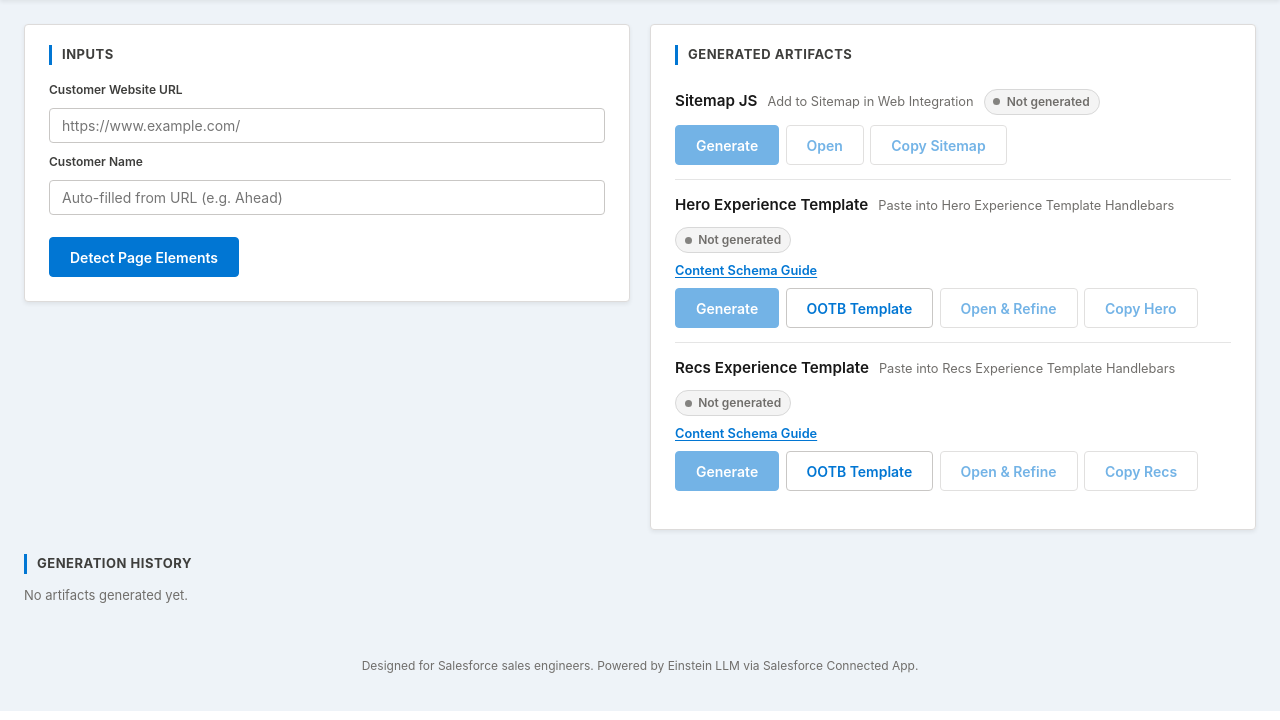
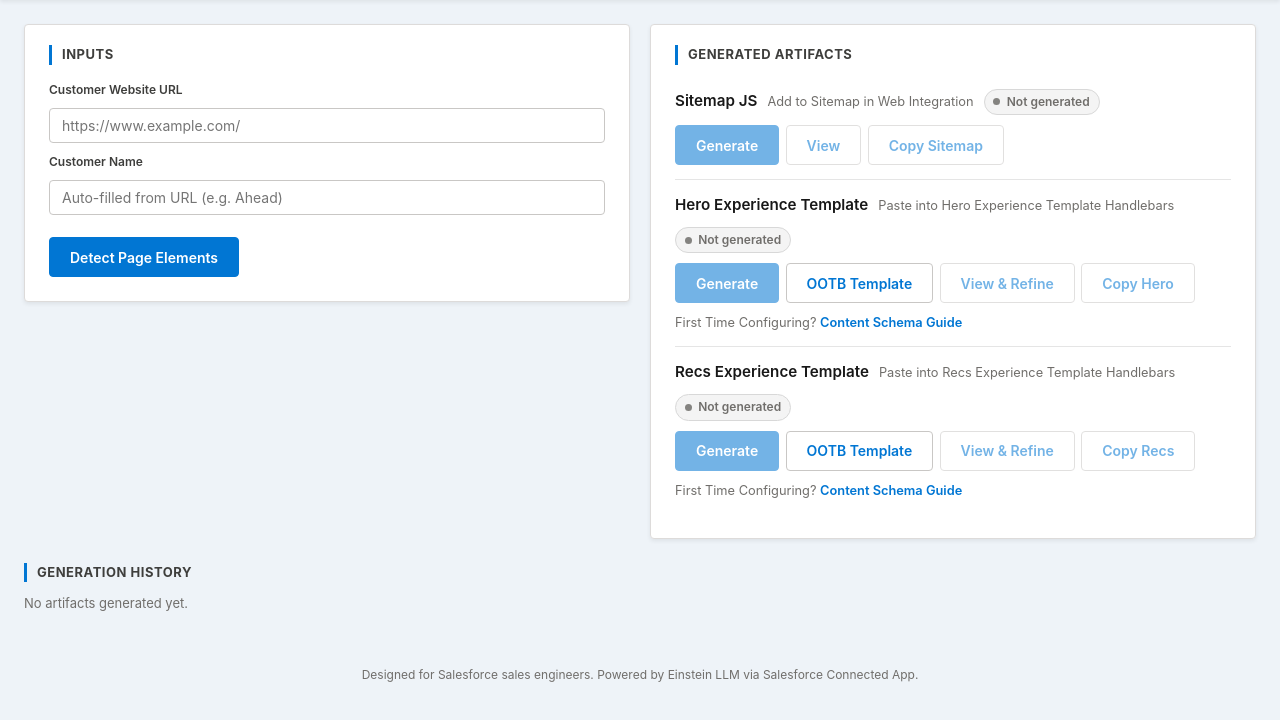
Before and after one commit to porziorobe/Salesforce-Personalization-Sitemap2.0-Dev, a Flask app: page / in a window 1280 px wide. Shown: the part 128-848 px from the top of the page. Run offline with Flask 3, Linux system fonts and the light colour scheme.

Commit message:
UX polish: label tweaks, schema guide repositioned below buttons
- Extracting styles -> Extracting brand styles
- Open & Refine -> View & Refine; Sitemap Open -> View
- Content Schema Guide moved below buttons with 'First Time Configuring?' prefix, underline removed

Co-Authored-By: Claude Sonnet 4.6 <noreply@anthropic.com>

```diff
--- a/static/style.css
+++ b/static/style.css
@@ -151,8 +151,9 @@ body.modal-open { overflow: hidden; }
 .modal-tab.is-active { color: var(--sf-blue-dark); border-bottom-color: var(--sf-blue-dark); font-weight: 600; }
 .modal-tab-panel[hidden] { display: none; }
 
-.schema-guide-link { background: none; border: none; padding: 0; font-family: var(--font-stack); font-size: 0.8rem; font-weight: 600; color: var(--sf-blue); cursor: pointer; text-decoration: underline; text-underline-offset: 2px; }
-.schema-guide-link:hover { color: var(--sf-blue-dark); }
+.schema-guide-link { background: none; border: none; padding: 0; font-family: var(--font-stack); font-size: 0.8rem; font-weight: 600; color: var(--sf-blue); cursor: pointer; text-decoration: none; }
+.schema-guide-link:hover { color: var(--sf-blue-dark); text-decoration: underline; }
+.schema-guide-callout { font-size: 0.8rem; color: var(--sf-text-placeholder); }
 
 .schema-guide-table { width: 100%; border-collapse: collapse; font-size: 0.875rem; margin-top: 1rem; }
 .schema-guide-table th { text-align: left; font-size: 0.75rem; font-weight: 700; text-transform: uppercase; letter-spacing: 0.04em; color: var(--sf-text-secondary); padding: 0.4rem 0.75rem; border-bottom: 2px solid var(--sf-border); }
--- a/templates/index.html
+++ b/templates/index.html
@@ -46,7 +46,7 @@
                 <span class="btn-label">Detect Page Elements</span>
                 <span class="btn-loading" hidden aria-hidden="true">Detecting...</span>
               </button>
-              <span id="extracting-indicator" class="status-chip" hidden>Extracting styles...</span>
+              <span id="extracting-indicator" class="status-chip" hidden>Extracting brand styles...</span>
             </div>
 
             <div id="detected-fields" hidden>
@@ -94,7 +94,7 @@
                 <span class="btn-label">Generate</span>
                 <span class="btn-loading" hidden aria-hidden="true">Assembling...</span>
               </button>
-              <button type="button" id="open-sitemap-btn" class="btn btn-neutral" disabled>Open</button>
+              <button type="button" id="open-sitemap-btn" class="btn btn-neutral" disabled>View</button>
               <button type="button" id="copy-btn" class="btn btn-neutral" disabled>Copy Sitemap</button>
             </div>
           </div>
@@ -108,16 +108,16 @@
                 <span class="status-text">Not generated</span>
               </span>
             </div>
-            <button type="button" class="schema-guide-link" data-schema="hero">Content Schema Guide</button>
             <div class="artifact-actions">
               <button type="button" id="generate-hero-btn" class="btn btn-primary" disabled>
                 <span class="btn-label">Generate</span>
                 <span class="btn-loading" hidden aria-hidden="true">Generating...</span>
               </button>
               <button type="button" id="default-hero-btn" class="btn btn-neutral">OOTB Template</button>
-              <button type="button" id="open-hero-btn" class="btn btn-neutral" disabled>Open &amp; Refine</button>
+              <button type="button" id="open-hero-btn" class="btn btn-neutral" disabled>View &amp; Refine</button>
               <button type="button" id="copy-hero-btn" class="btn btn-neutral" disabled>Copy Hero</button>
             </div>
+            <span class="schema-guide-callout">First Time Configuring? <button type="button" class="schema-guide-link" data-schema="hero">Content Schema Guide</button></span>
           </div>
 
           <div class="artifact-row" data-artifact="rec">
@@ -129,16 +129,16 @@
                 <span class="status-text">Not generated</span>
               </span>
             </div>
-            <button type="button" class="schema-guide-link" data-schema="recs">Content Schema Guide</button>
             <div class="artifact-actions">
               <button type="button" id="generate-rec-btn" class="btn btn-primary" disabled>
                 <span class="btn-label">Generate</span>
                 <span class="btn-loading" hidden aria-hidden="true">Generating...</span>
               </button>
               <button type="button" id="default-rec-btn" class="btn btn-neutral">OOTB Template</button>
-              <button type="button" id="open-rec-btn" class="btn btn-neutral" disabled>Open &amp; Refine</button>
+              <button type="button" id="open-rec-btn" class="btn btn-neutral" disabled>View &amp; Refine</button>
               <button type="button" id="copy-rec-btn" class="btn btn-neutral" disabled>Copy Recs</button>
             </div>
+            <span class="schema-guide-callout">First Time Configuring? <button type="button" class="schema-guide-link" data-schema="recs">Content Schema Guide</button></span>
           </div>
         </section>
       </main>
```
